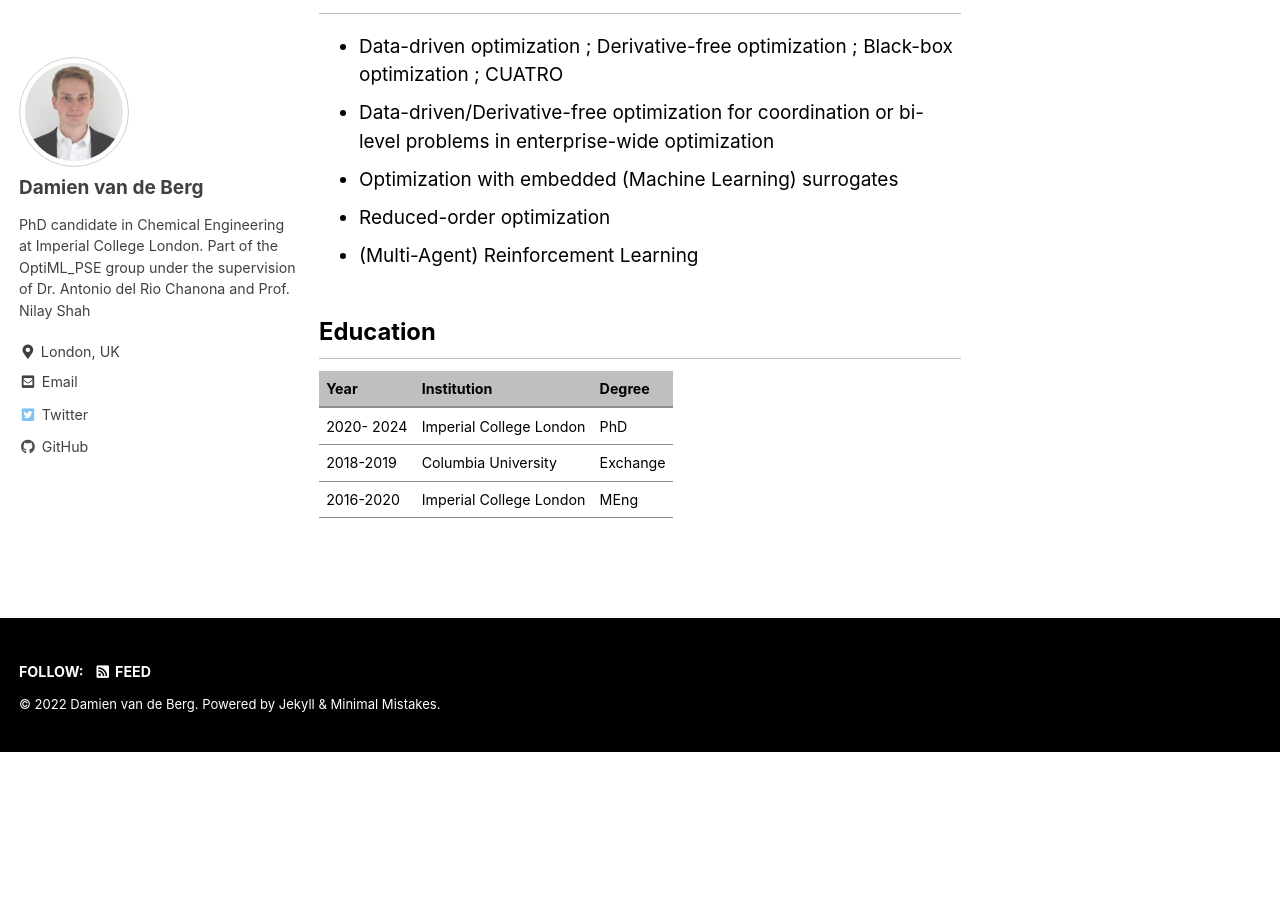
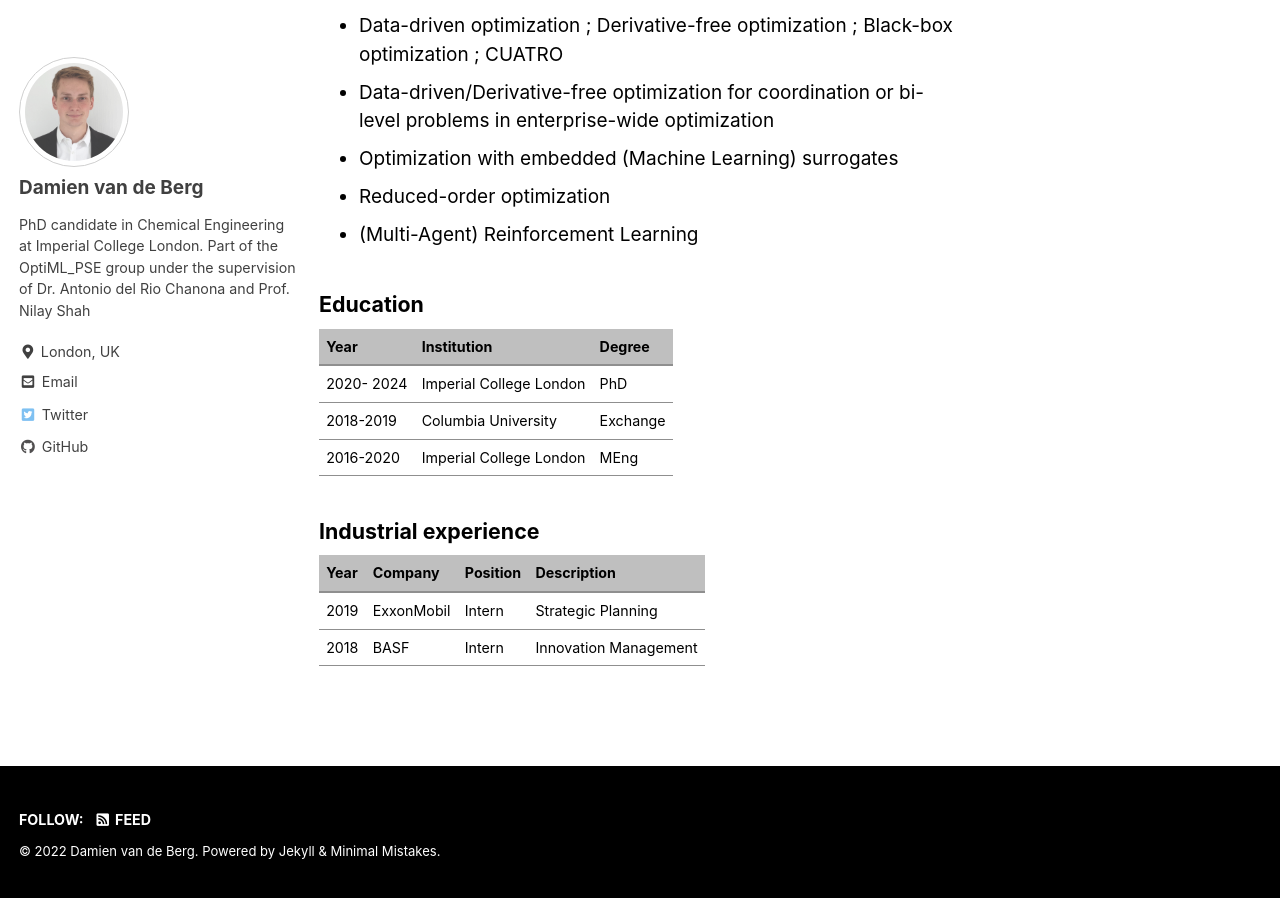
Before and after one commit to dv516/dv516.github.io, a Jekyll site: the page built from about.md, in a window 1280 px wide and 900 px high, scrolled down 554 px. Built offline with Jekyll 4.4.1, drawn with Linux system fonts in a browser that asks for light colours; cached includes are drawn as plain includes; before the commit the page ends 1306 px from its top, so only the background shows below that.

Commit message:
Update about.md

```diff
--- a/about.md
+++ b/about.md
@@ -9,7 +9,7 @@ Currently, I am a part of [Dr. Antonio del Rio Chanona](https://www.imperial.ac.
 
 My work is situated at the intersection of optimization and Machine Learning applied to process systems. I am investigating how data-driven techniques can be used to aid in the solution of integrated manufacturing systems and supply chains. By working in close collaboration with industry, I ensure that my case studies are industrially relevant and that my algorithms respect the organizational and business considerations of the process industries.
 
-## Research interests
+### Research interests
 
 - Data-driven optimization ; Derivative-free optimization ; Black-box optimization ; CUATRO
 - Data-driven/Derivative-free optimization for coordination or bi-level problems in enterprise-wide optimization
@@ -17,10 +17,17 @@ My work is situated at the intersection of optimization and Machine Learning app
 - Reduced-order optimization
 - (Multi-Agent) Reinforcement Learning
 
-## Education
+### Education
 
 | Year       | Institution             | Degree   |
 |------------|-------------------------|----------|
 | 2020- 2024 | Imperial College London | PhD      |
 | 2018-2019  | Columbia  University    | Exchange |
 | 2016-2020  | Imperial College London | MEng     |
+
+### Industrial experience
+
+| Year | Company    | Position | Description           |
+|------|------------|----------|-----------------------|
+| 2019 | ExxonMobil | Intern   | Strategic Planning    |
+| 2018 | BASF       | Intern   | Innovation Management |
```
